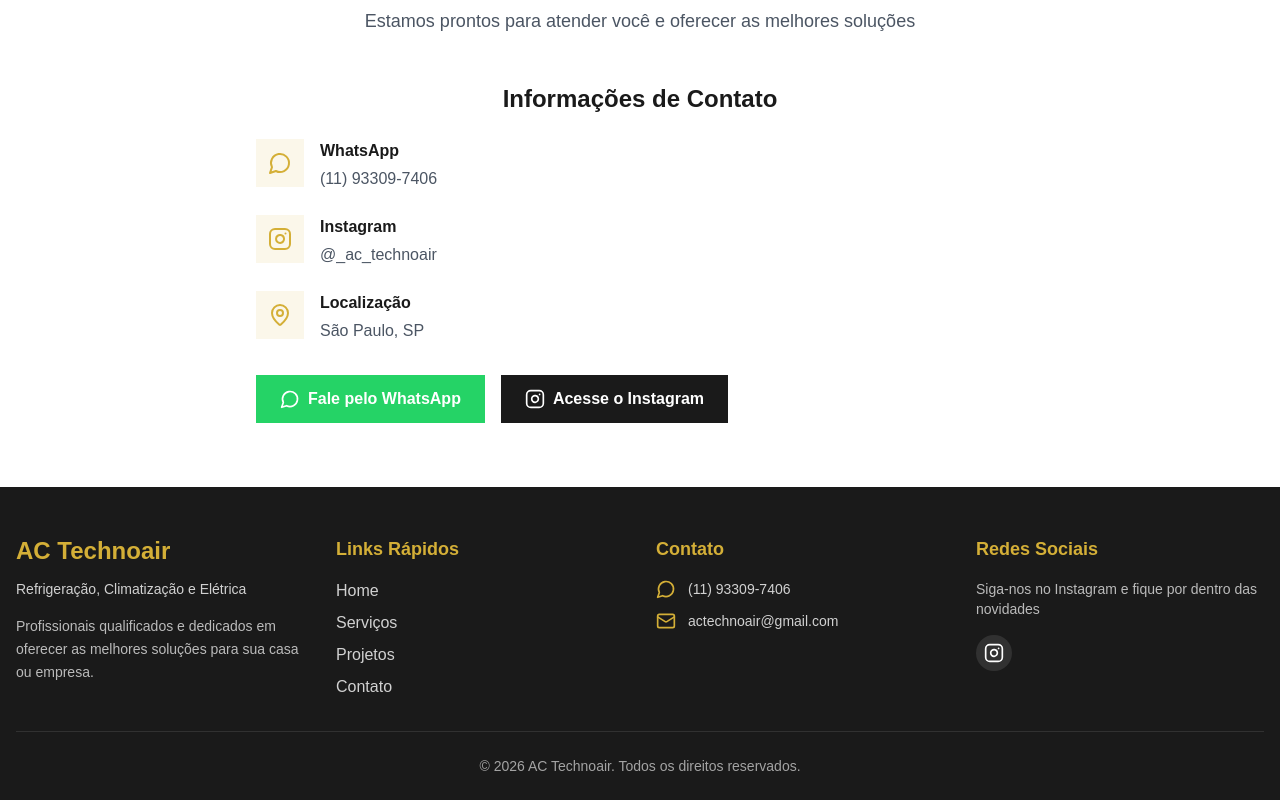
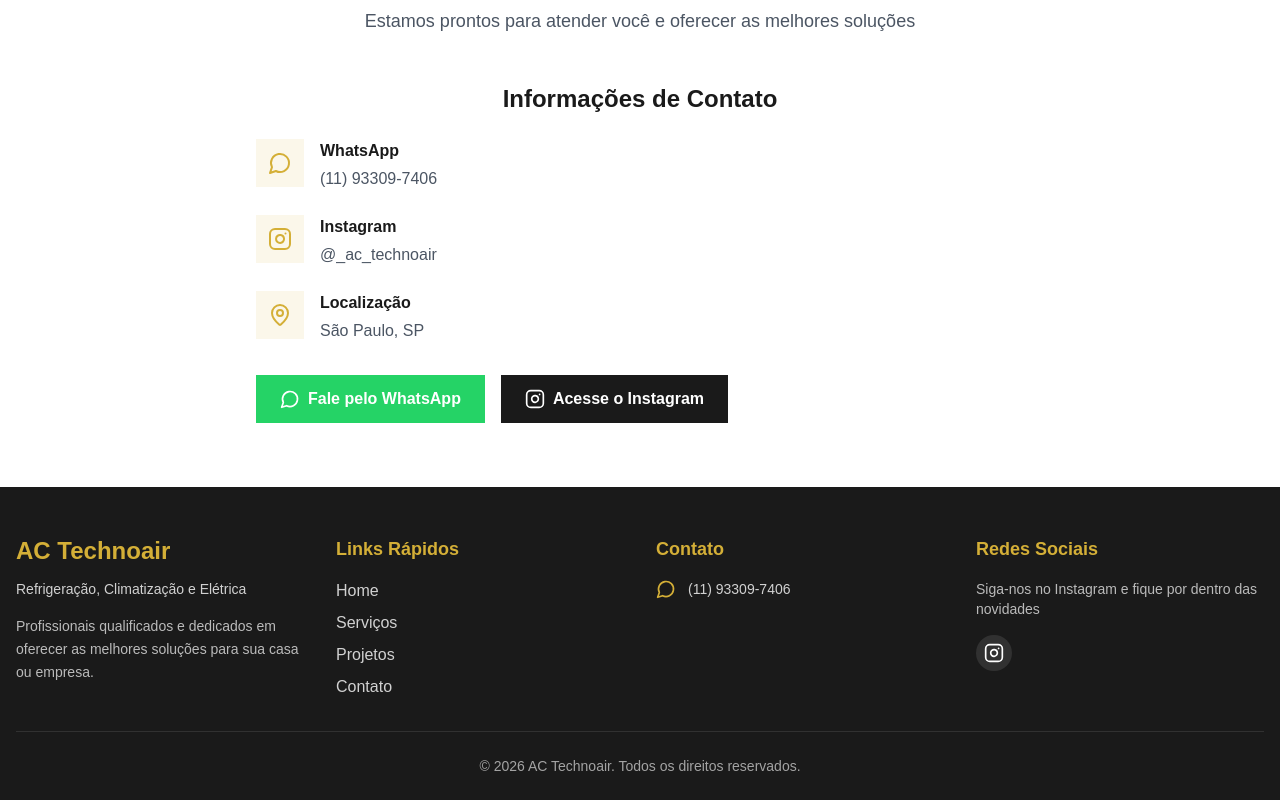
Before and after one commit to Leelliss/actechnoair-site, a React (Vite) app: page / in a window 1280 px wide. Shown: the part 3071-3871 px from the top of the page. Built offline with nearby package versions, Linux system fonts and the light colour scheme.

Commit message:
Update Footer.jsx

```diff
--- a/src/components/Footer.jsx
+++ b/src/components/Footer.jsx
@@ -1,5 +1,5 @@
 import React from 'react';
-import { Instagram, Mail, MessageCircle } from 'lucide-react';
+import { Instagram, MessageCircle } from 'lucide-react';
 const Footer = () => {
   const scrollToSection = sectionId => {
     const element = document.getElementById(sectionId);
@@ -53,13 +53,8 @@ const Footer = () => {
       <MessageCircle className="w-5 h-5 text-[#d4af37]" />
       <span className="text-white/80 text-sm">(11) 93309-7406</span>
     </div>
-              <div className="flex items-center space-x-3">
-                <Mail className="w-5 h-5 text-[#d4af37]" />
-                <span className="text-white/80 text-sm">actechnoair@gmail.com</span>
   </div>
 </div>
-          </div>
-
           <div>
             <h4 className="text-lg font-semibold text-[#d4af37] mb-4">Redes Sociais</h4>
             <p className="text-sm text-white/70 mb-4">
```
Lines whose indentation alone changed are shown as unchanged.
